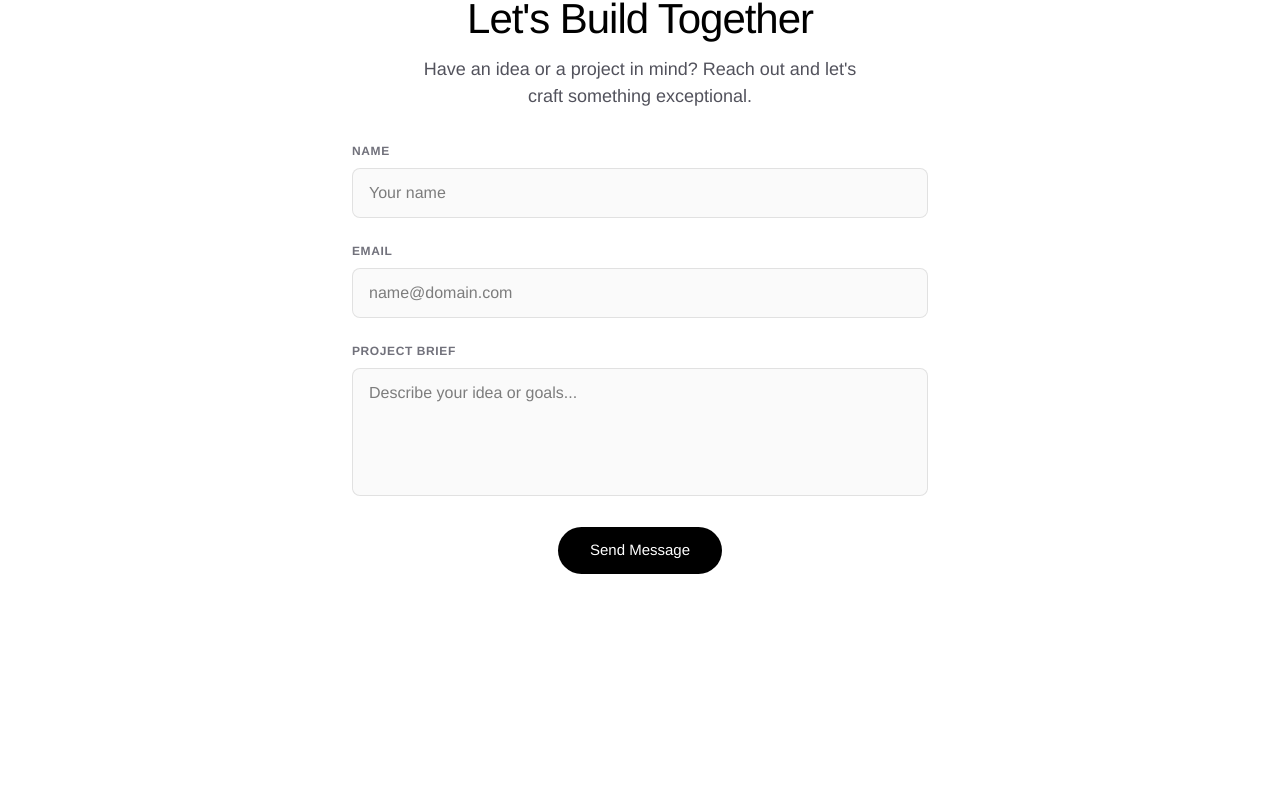
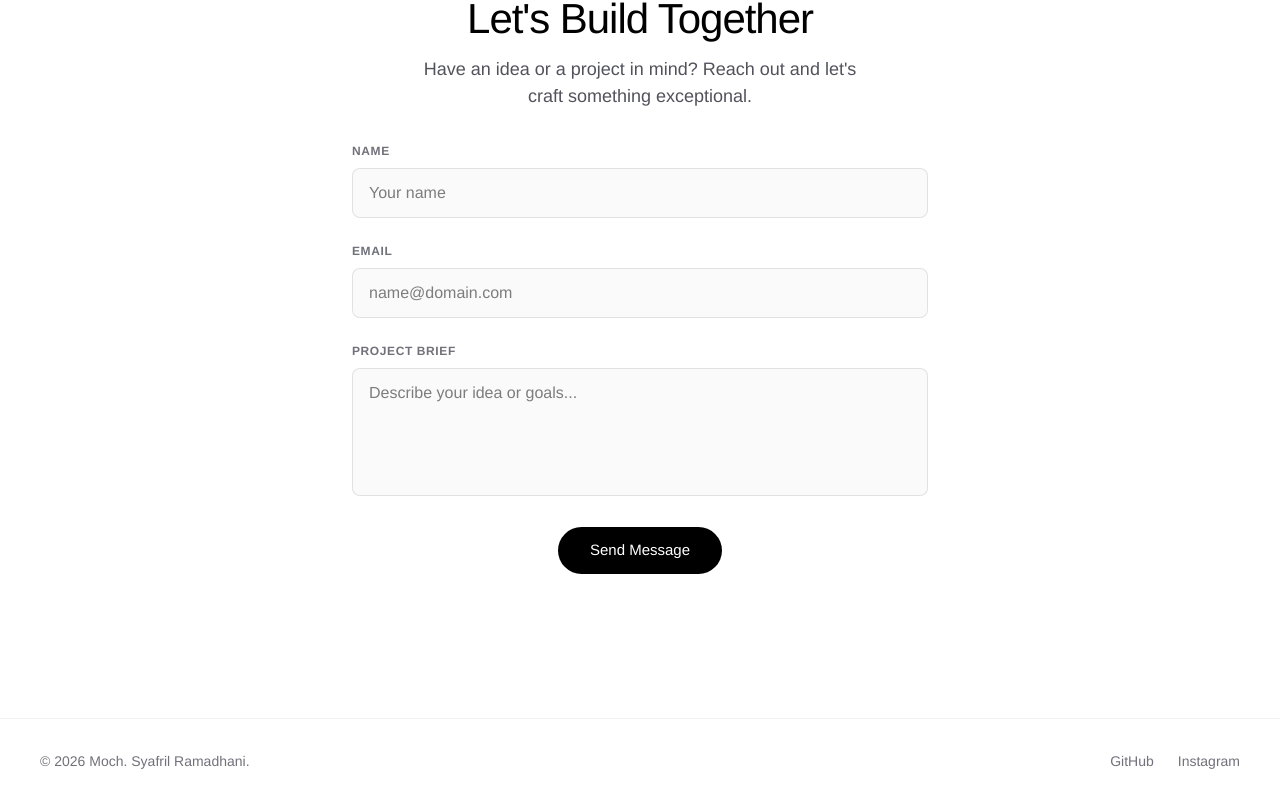
Before and after one commit to saferill/Portofolio, a React (Vite) app: page / in a window 1280 px wide. Shown: the part 3321-4125 px from the top of the page. Before the commit the page ends 4039 px from the top, so only its background shows below. Built offline with nearby package versions, Linux system fonts and the light colour scheme; a web font is replaced by a local one.

Commit message:
feat: tambah footer minimalis dengan link github dan instagram

```diff
--- a/src/App.tsx
+++ b/src/App.tsx
@@ -736,6 +736,15 @@ function App() {
 
           </div>
         </section>
+
+        {/* Footer */}
+        <footer className="w-full py-8 border-t border-black/5 bg-white flex flex-col sm:flex-row items-center justify-between px-5 sm:px-8 md:px-10 text-[14px] text-zinc-500">
+          <p>© {new Date().getFullYear()} Moch. Syafril Ramadhani.</p>
+          <div className="flex items-center gap-6 mt-4 sm:mt-0">
+            <a href="https://github.com/saferill" target="_blank" rel="noopener noreferrer" className="hover:text-black transition-colors">GitHub</a>
+            <a href="#" className="hover:text-black transition-colors">Instagram</a>
+          </div>
+        </footer>
       </div>
     </div>
   );
```
